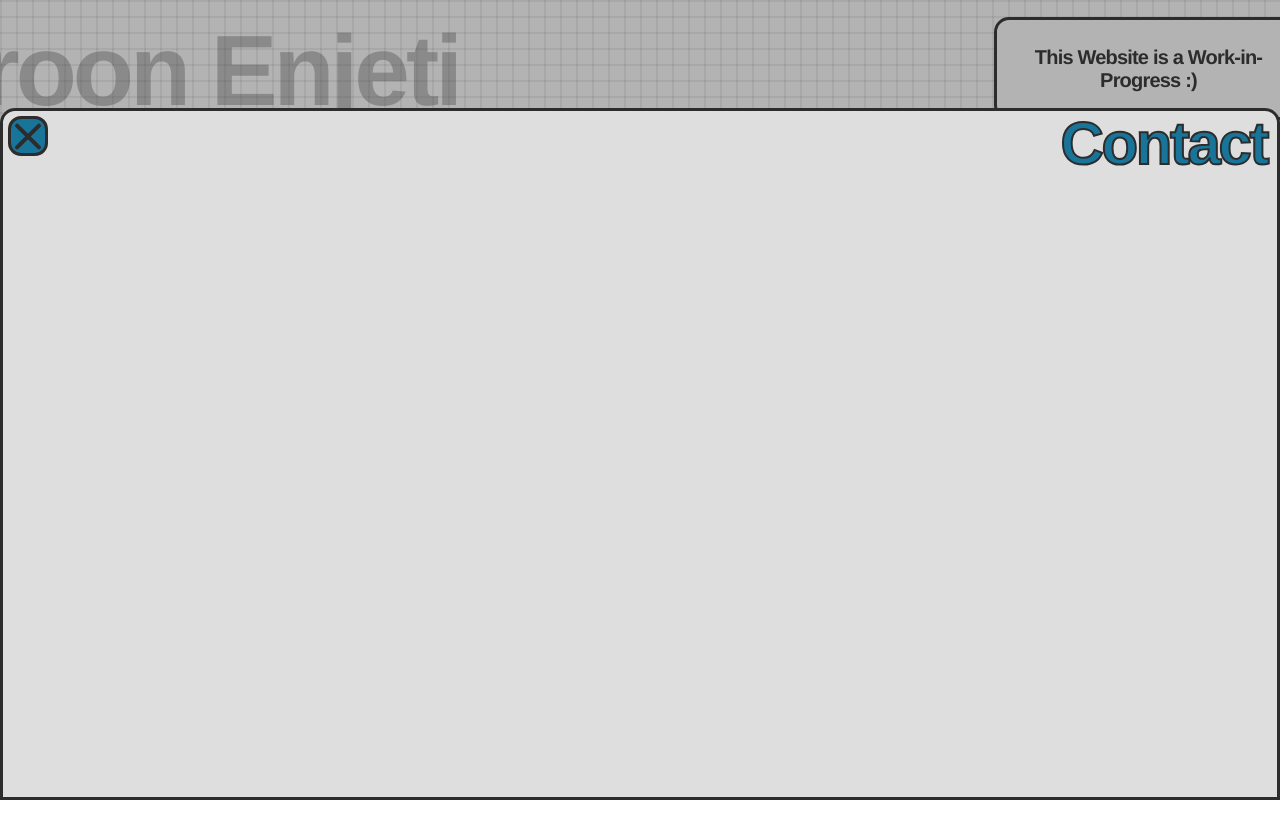
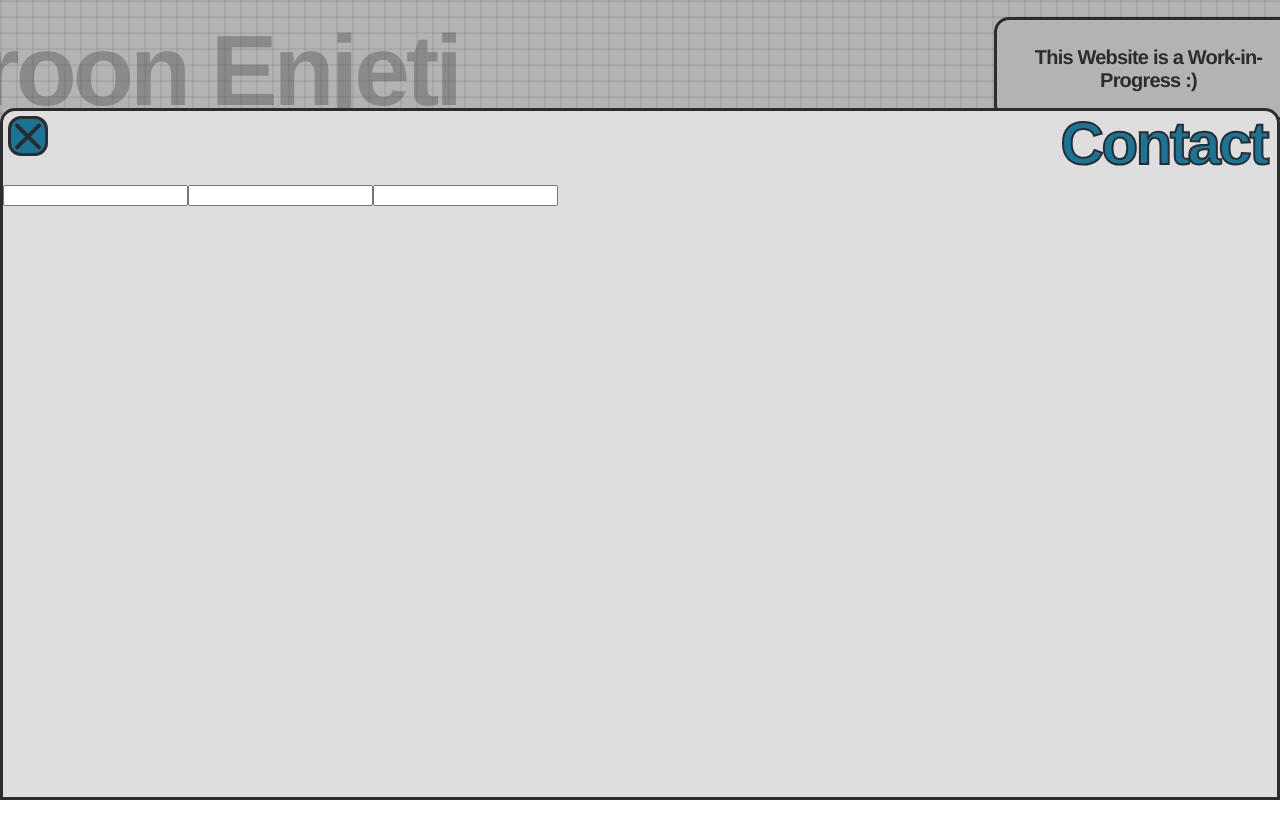
Before and after one commit to varoon-enjeti/portfolio-website, a React (Create React App) app: page / in a window 1280 px wide. Both pictures are taken after a click on the button "Contact". Shown: the top 838 px of the page. Built offline with nearby package versions, Linux system fonts and the light colour scheme.

Commit message:
starting contact

```diff
--- a/src/components/pages/contact.jsx
+++ b/src/components/pages/contact.jsx
@@ -9,6 +9,11 @@ export default function Contact({setContact}) {
                 <div className="x" id="right"></div>
             </button>
             <div className="title" id="c-title">Contact</div>
+            <form className="content-box">
+                <input type="text" />
+                <input type="text" />
+                <input type="text" />
+            </form>
         </div>
     );
 }
--- a/src/styles/pages-styles/contact.css
+++ b/src/styles/pages-styles/contact.css
@@ -5,3 +5,7 @@
 #c-title {
     color: #187498;
 }
+
+.contact-box {
+
+}
```
